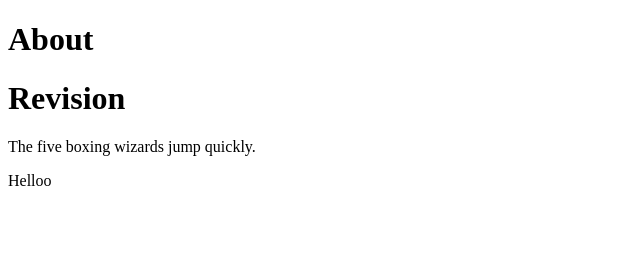
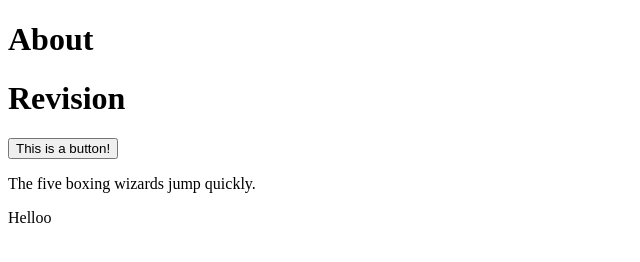
Before and after one commit to XerxesBamji/TestProject2, a plain HTML site: page about.html in a window 1280 px wide. Shown: the whole page, without its empty margins (0-640 px from the left). Drawn offline with Linux system fonts and the light colour scheme.

Commit message:
Change about.html

```diff
--- a/about.html
+++ b/about.html
@@ -8,6 +8,7 @@
 
 	<h1>About</h1>
 	<h1>Revision</h1>
+	<button>This is a button!</button>
 	<p>The five boxing wizards jump quickly.</p>
 Helloo
 </body>
```
